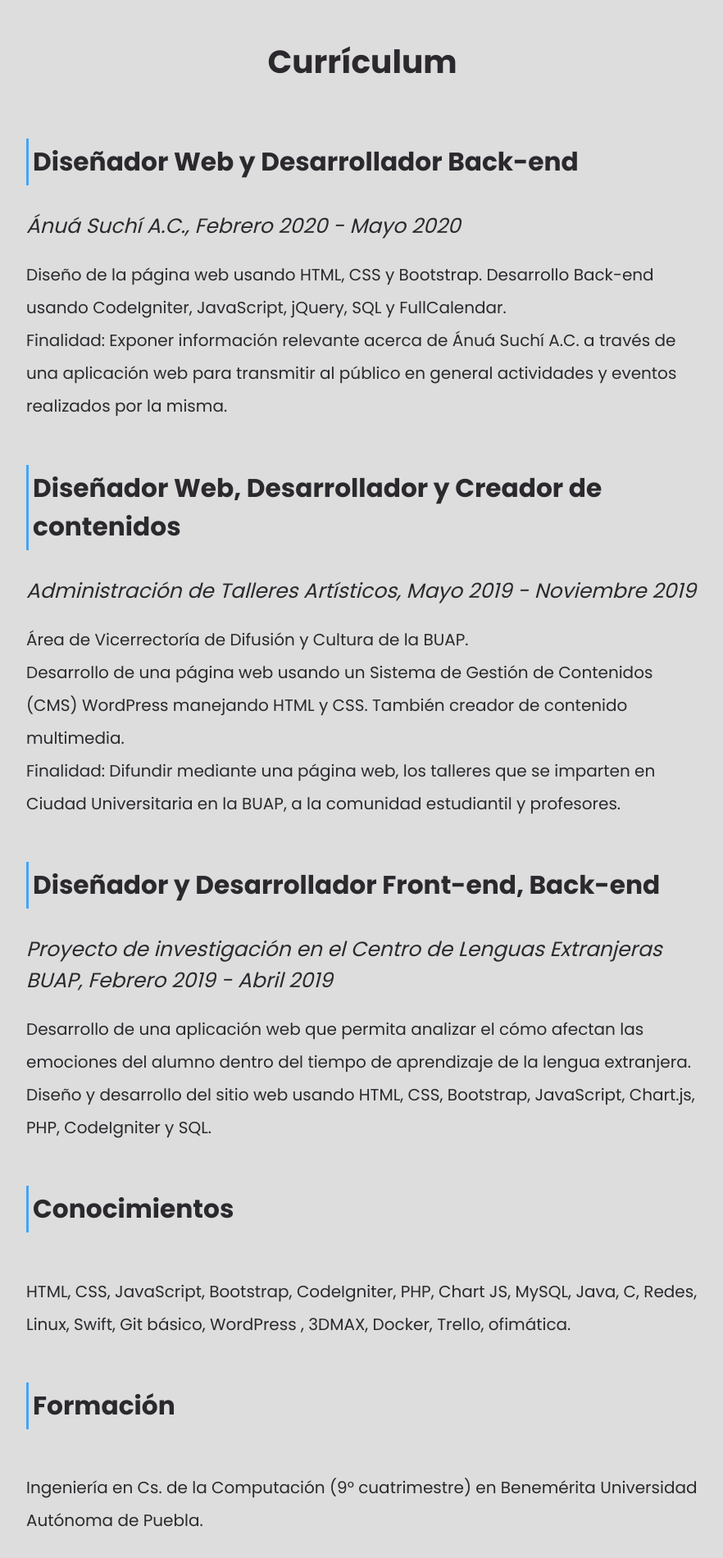
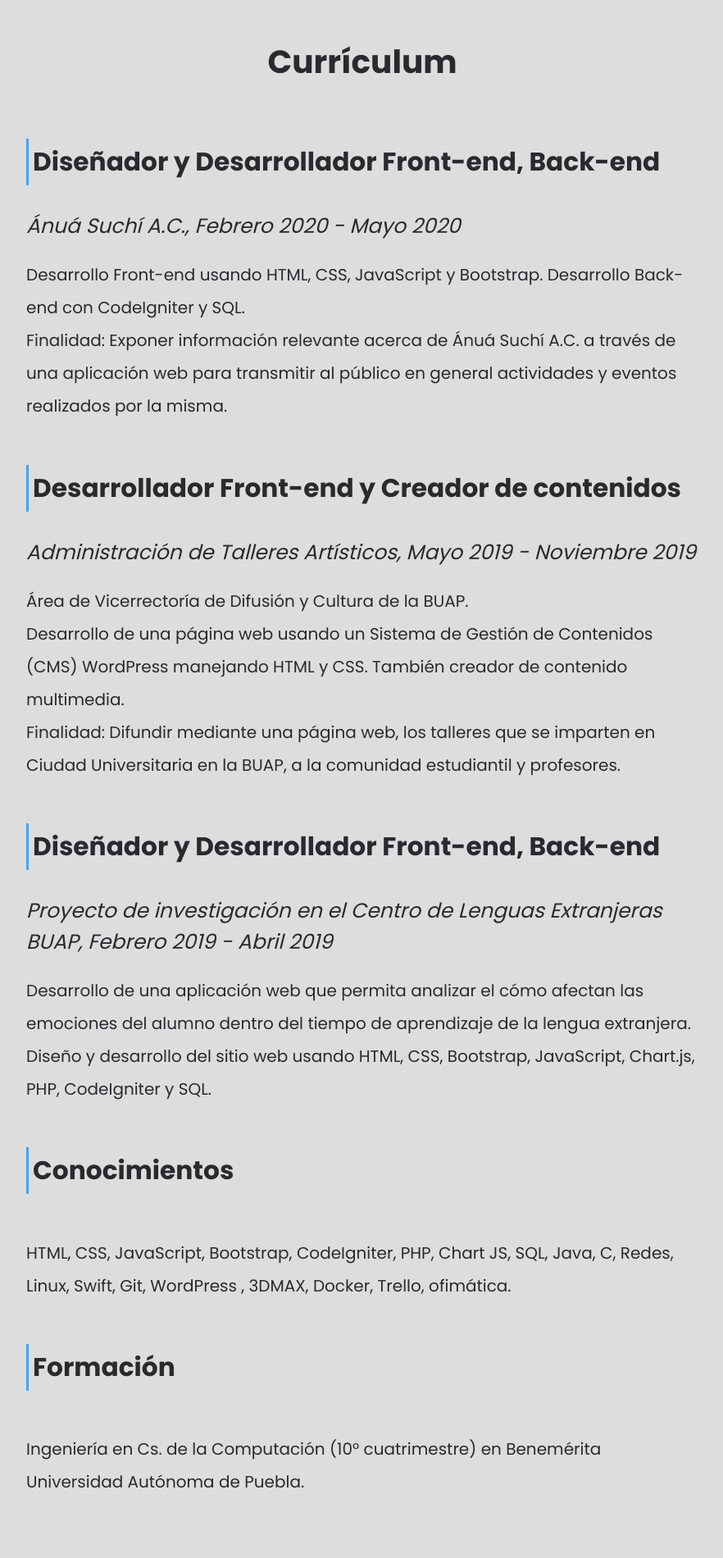
Before and after one commit to flowark/flowark.github.io, a plain HTML site: page index.html in a window 1280 px wide. Shown: the part 866-2766 px from the top of the page at 82% size, without its empty margins (198-1080 px from the left). Drawn offline with nearby package versions, Linux system fonts and the light colour scheme.

Commit message:
Actualización de contenido

```diff
--- a/index.html
+++ b/index.html
@@ -24,7 +24,7 @@
                 <div class="imag"></div>
                 <div class="text-container">
                     <h1> Hola &#128075;<br> soy Guillermo <br> Soto</h1>
-                    <p>Diseño web</p>
+                    <p>Desarrollo web Front-end</p>
                     <hr id="separador">
                     <p>
                         <a href="https://memobinario.blogspot.com/search/label/proyecto%20web">Portafolio</a>
@@ -43,11 +43,11 @@
         <div class="section">
             <div class="content">
                 <h2>Currículum</h2>
-                <h3>Diseñador Web y Desarrollador Back-end</h3>
+                <h3>Diseñador y Desarrollador Front-end, Back-end</h3>
                 <h4><i>Ánuá Suchí A.C., Febrero 2020 - Mayo 2020</i></h4>
-                <p>Diseño de la página web usando HTML, CSS y Bootstrap. Desarrollo Back-end usando CodeIgniter, JavaScript, jQuery, SQL y FullCalendar. <br>Finalidad: Exponer información relevante acerca de Ánuá Suchí A.C. a través de una aplicación web para transmitir al público en general actividades y eventos realizados por la misma.
+                <p>Desarrollo Front-end usando HTML, CSS, JavaScript y Bootstrap. Desarrollo Back-end con CodeIgniter y SQL. <br>Finalidad: Exponer información relevante acerca de Ánuá Suchí A.C. a través de una aplicación web para transmitir al público en general actividades y eventos realizados por la misma.
                 </p>
-                <h3>Diseñador Web, Desarrollador y Creador de contenidos</h3>
+                <h3>Desarrollador Front-end y Creador de contenidos</h3>
                 <h4><i>Administración de Talleres Artísticos, Mayo 2019 - Noviembre 2019</i></h4>
                 <p>Área de Vicerrectoría
                     de
@@ -62,11 +62,10 @@
                 <h4><i>Proyecto de investigación en el Centro de Lenguas Extranjeras BUAP, Febrero 2019 - Abril 2019</i></h4>
                 <p>Desarrollo de una aplicación web que permita analizar el cómo afectan las emociones del alumno dentro del tiempo de aprendizaje de la lengua extranjera. Diseño y desarrollo del sitio web usando HTML, CSS, Bootstrap, JavaScript, Chart.js, PHP, CodeIgniter y SQL.</p>
                 <h3>Conocimientos</h3>
-                <p>HTML, CSS, JavaScript, Bootstrap, CodeIgniter, PHP, Chart JS, MySQL, Java, C, Redes, Linux, Swift,
-                    Git
-                    básico, WordPress , 3DMAX, Docker, Trello, ofimática.</p>
+                <p>HTML, CSS, JavaScript, Bootstrap, CodeIgniter, PHP, Chart JS, SQL, Java, C, Redes, Linux, Swift,
+                    Git, WordPress , 3DMAX, Docker, Trello, ofimática.</p>
                 <h3>Formación</h3>
-                <p>Ingeniería en Cs. de la Computación (9° cuatrimestre) en Benemérita Universidad Autónoma de Puebla.
+                <p>Ingeniería en Cs. de la Computación (10° cuatrimestre) en Benemérita Universidad Autónoma de Puebla.
                 </p>
             </div>
         </div>
```
